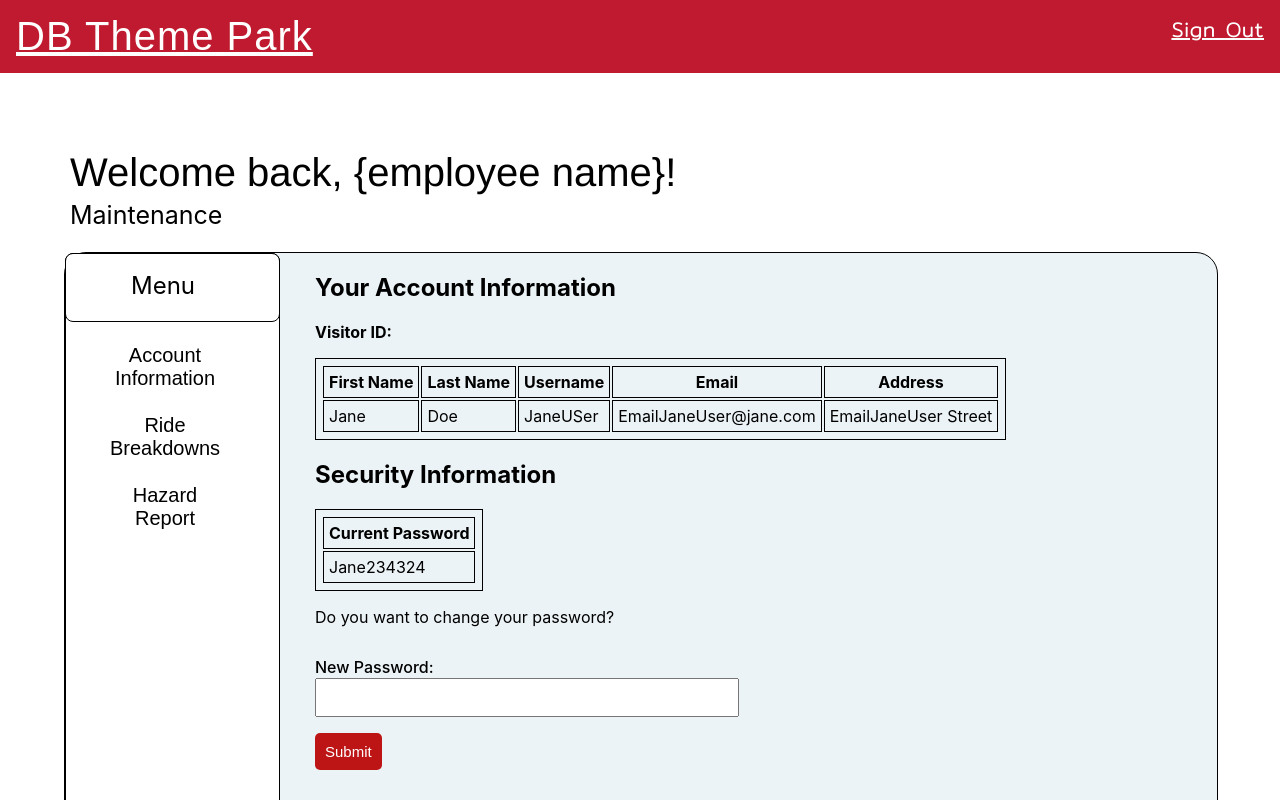
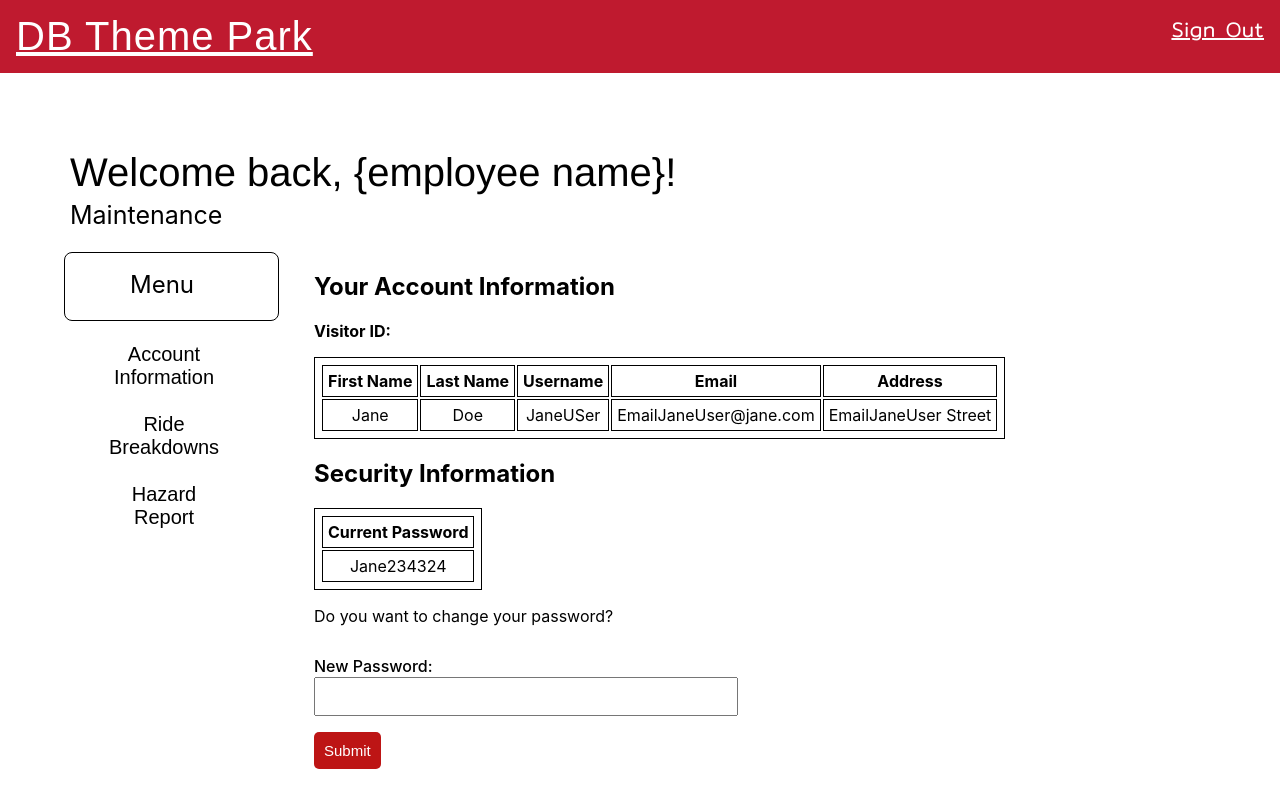
Before and after one commit to mifatran/Team7, a React (Create React App) app: page /Maintenance in a window 1280 px wide. Shown: the top 800 px of the page. Built offline with nearby package versions, Linux system fonts and the light colour scheme; a web font is replaced by a local one.

Commit message:
Update Maintenance.css

```diff
--- a/src/Maintenance.css
+++ b/src/Maintenance.css
@@ -28,7 +28,7 @@
 }
 
 
-.welcome-back-visitor {
+.welcome-back-employee {
   color: #000000;
   font-family: "Jomhuria-Regular", Helvetica;
   font-size: 40px;
@@ -59,23 +59,15 @@
 
 
 .mainbox {
-  background: linear-gradient(180deg, rgb(236, 243, 246) 99.99%, rgb(255, 239, 176) 100%);
-  border: 1px solid;
-  border-color: #000000;
-  border-radius: 22px;
-  height: 80vw;
+  border: none;
+  background: white;
   left: 0;
   position: absolute;
   top: 0;
-  width: 90vw;
 }
 
 .menubox {
-  background: linear-gradient(180deg, rgb(255, 255, 255) 99.99%, rgb(255, 239, 176) 100%);
-  border: 1px solid;
-  border-color: #000000;
-  border-radius: 8px;
-  height: 80vw;
+  border: none;
   left: 0;
   position: absolute;
   top: 0;
@@ -83,10 +75,8 @@
 }
 
 .optionbox {
-  background: linear-gradient(180deg, rgb(255, 255, 255) 99.99%, rgb(255, 239, 176) 100%);
-  border: 1px solid;
-  border-color: #000000;
-  border-radius: 8px;
+
+
   height: 67px;
   left: 0;
   position: absolute;
@@ -94,16 +84,7 @@
   width: 213px;
 }
 
-.Menutxt {
-  color: #000000;
-  font-size: 24px;
-  left: 66px;
-  letter-spacing: 0;
-  line-height: normal;
-  position: absolute;
-  top: 18px;
-  width: 93px;
-}
+
 
 .AccInfoButton {
   color: #000000;
@@ -115,6 +96,18 @@
   top: 80px;
   width: 168px;
 }
+
+.RideInfoButton {
+  color: #000000;
+  font-size: 20px;
+  left: 15px;
+  letter-spacing: 0;
+  line-height: normal;
+  position: absolute;
+  top: 80px;
+  width: 168px;
+}
+
 
 .RideBreakdowns{
   color: #000000;
@@ -166,6 +159,7 @@ button {
 table, th, td {
   border: 1px solid black;
   padding: 5px;
+  text-align: center;
 }
 
 h3{
@@ -190,14 +184,15 @@ input{
 }
 
 
-#UpdateAccPasButton{
+#UpdateAccButton{
   background-color: #bd1515;
   color: white;
   padding: 10px;
   border-radius: 5px;
   cursor: pointer;
+  margin-bottom: 20px;
 }
 
-#UpdateAccPasButton:hover{
+#UpdateAccButton:hover{
   background-color: #580808;
 }
```
